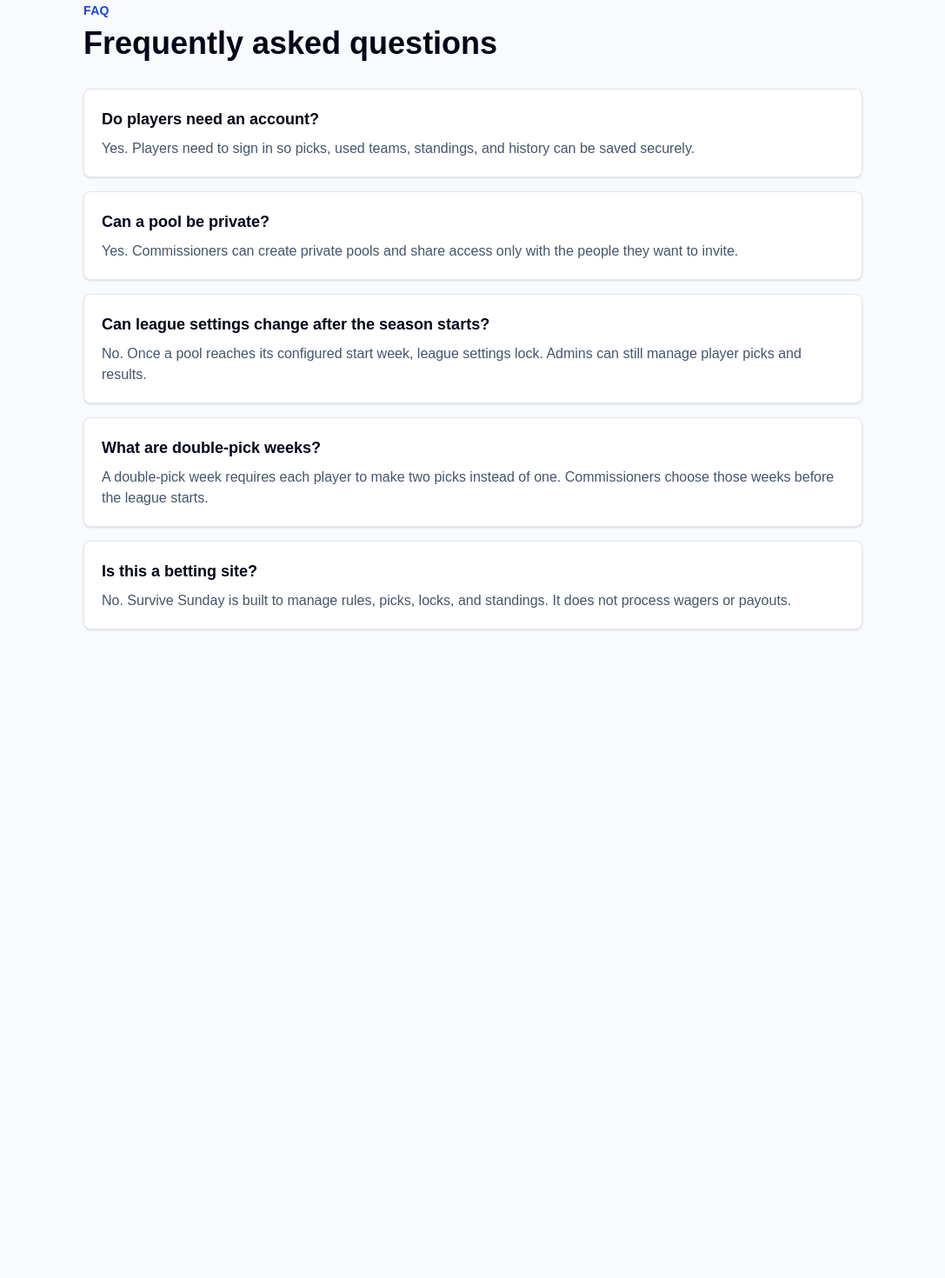
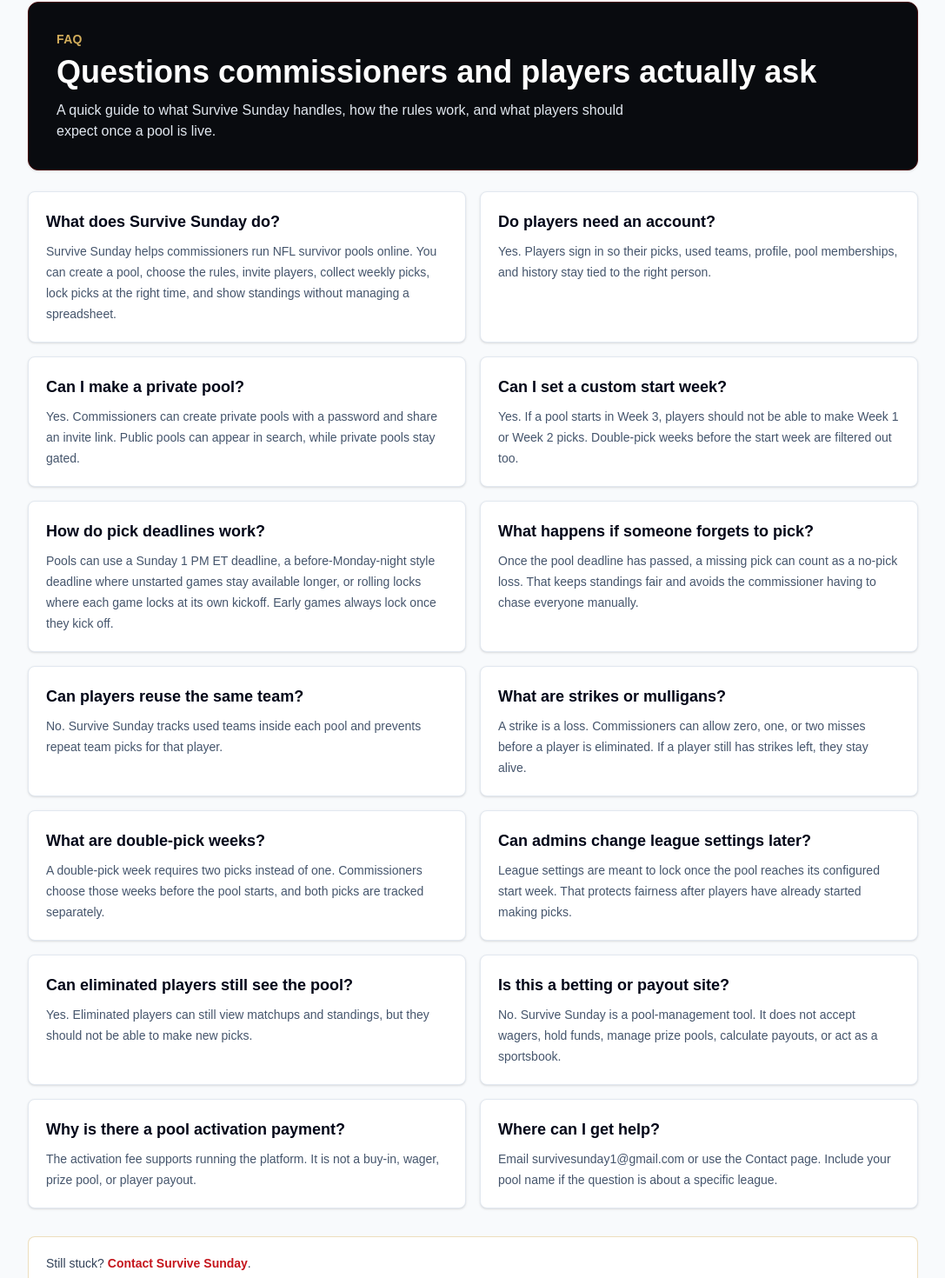
Before and after one commit to kboudrow/Boudrow-Survivor-Pool, a Next.js app: page /faq in a window 1280 px wide. Shown: the part 111-1581 px from the top of the page at 87% size, without its empty margins (96-1183 px from the left). Before the commit the page ends 875 px from the top, so only its background shows below. Built offline with nearby package versions, Linux system fonts and the light colour scheme; no server answers.

Commit message:
Polish launch pages and mobile spacing

```diff
--- a/app/blog/page.tsx
+++ b/app/blog/page.tsx
@@ -18,7 +18,7 @@
     <main className="min-h-[70vh] bg-slate-50 px-4 py-10">
       <div className="mx-auto max-w-5xl">
         <div className="mb-8">
-          <p className="text-sm font-semibold uppercase tracking-wide text-blue-700">Survive Sunday Blog</p>
+          <p className="text-sm font-semibold uppercase tracking-wide text-[#c5161d]">Survive Sunday Blog</p>
           <h1 className="mt-2 text-4xl font-extrabold tracking-normal text-slate-950">Strategy, rules, and commissioner help</h1>
           <p className="mt-3 max-w-2xl text-slate-600">
             Practical articles for players trying to survive longer and commissioners trying to run cleaner NFL survivor pools.
@@ -39,12 +39,12 @@
                 {post.pinned ? 'Pinned / ' : ''}{post.category} / {post.publishedAt} / {post.readTime}
               </div>
               <h2 className="text-xl font-bold text-slate-950">
-                <Link href={`/blog/${post.slug}`} className="hover:text-blue-700">
+                <Link href={`/blog/${post.slug}`} className="hover:text-[#c5161d]">
                   {post.title}
                 </Link>
               </h2>
               <p className="mt-2 text-sm text-slate-600">{post.description}</p>
-              <Link href={`/blog/${post.slug}`} className="mt-4 inline-flex text-sm font-semibold text-blue-700 hover:text-blue-900">
+              <Link href={`/blog/${post.slug}`} className="mt-4 inline-flex text-sm font-semibold text-[#c5161d] hover:text-[#a91218]">
                 Read article
               </Link>
             </article>
--- /dev/null
+++ b/app/contact/page.tsx
@@ -0,0 +1,69 @@
+import Link from 'next/link'
+import type { Metadata } from 'next'
+
+export const metadata: Metadata = {
+  title: 'Contact | Survive Sunday',
+  description: 'Contact Survive Sunday for support, account questions, pool setup help, payments, privacy, and advertising questions.',
+  alternates: {
+    canonical: '/contact',
+  },
+}
+
+export default function ContactPage() {
+  return (
+    <main className="min-h-[70vh] bg-slate-50 px-4 py-10 sm:px-6">
+      <section className="mx-auto max-w-4xl overflow-hidden rounded-xl border border-slate-200 bg-white shadow-sm">
+        <div className="border-b border-red-950 bg-[#090b0f] px-5 py-8 text-white sm:px-8">
+          <p className="text-sm font-bold uppercase tracking-wide text-[#d2ad5b]">Contact</p>
+          <h1 className="mt-2 text-3xl font-extrabold tracking-normal sm:text-4xl">Need help with Survive Sunday?</h1>
+          <p className="mt-3 max-w-2xl text-sm leading-6 text-slate-200 sm:text-base">
+            Send questions about pool setup, accounts, payments, privacy, or site feedback. We are building this to make survivor pools easier to run, so real-world notes are welcome.
+          </p>
+        </div>
+
+        <div className="grid gap-0 md:grid-cols-[1fr_0.85fr]">
+          <div className="p-5 sm:p-8">
+            <h2 className="text-xl font-bold text-slate-950">Email support</h2>
+            <p className="mt-2 text-slate-600">
+              The best way to reach us is by email:
+            </p>
+            <a href="mailto:survivesunday1@gmail.com" className="mt-4 inline-flex rounded-md bg-[#c5161d] px-4 py-2 font-semibold text-white hover:bg-[#a91218]">
+              survivesunday1@gmail.com
+            </a>
+
+            <div className="mt-8 grid gap-3 sm:grid-cols-2">
+              <Info title="Pool help" text="Questions about creating pools, invites, deadlines, picks, or admin tools." />
+              <Info title="Account help" text="Sign-in, profile, privacy, or data questions." />
+              <Info title="Payment help" text="Pool activation, Stripe checkout, duplicate payments, or billing issues." />
+              <Info title="Site feedback" text="Bug reports, confusing screens, or ideas that would make the app easier." />
+            </div>
+          </div>
+
+          <aside className="border-t border-slate-200 bg-slate-50 p-5 sm:p-8 md:border-l md:border-t-0">
+            <h2 className="text-lg font-bold text-slate-950">Before you write</h2>
+            <ul className="mt-3 space-y-3 text-sm leading-6 text-slate-600">
+              <li>Include the pool name if the question is about a specific league.</li>
+              <li>Use the email address tied to your account when possible.</li>
+              <li>Do not send passwords, payment card numbers, or private access codes.</li>
+            </ul>
+            <div className="mt-6 rounded-lg border border-[#d2ad5b]/40 bg-white p-4 text-sm text-slate-700">
+              Survive Sunday is a pool-management tool, not a sportsbook or payout service.
+            </div>
+            <Link href="/faq" className="mt-5 inline-flex text-sm font-semibold text-[#c5161d] hover:text-[#a91218]">
+              Read the FAQ
+            </Link>
+          </aside>
+        </div>
+      </section>
+    </main>
+  )
+}
+
+function Info({ title, text }: { title: string; text: string }) {
+  return (
+    <div className="rounded-lg border border-slate-200 bg-white p-4">
+      <h3 className="font-semibold text-slate-950">{title}</h3>
+      <p className="mt-1 text-sm leading-6 text-slate-600">{text}</p>
+    </div>
+  )
+}
--- a/app/faq/page.tsx
+++ b/app/faq/page.tsx
@@ -1,46 +1,110 @@
+import Link from 'next/link'
 import type { Metadata } from 'next'
 
 export const metadata: Metadata = {
   title: 'FAQ | Survive Sunday',
-  description: 'Answers to common NFL survivor pool questions for commissioners and players.',
+  description: 'Answers about Survive Sunday pool setup, pick deadlines, strikes, double-pick weeks, private pools, admin tools, payments, and AdSense-safe use.',
+  alternates: {
+    canonical: '/faq',
+  },
 }
 
 const faqs = [
   {
-    question: 'Do players need an account?',
-    answer: 'Yes. Players need to sign in so picks, used teams, standings, and history can be saved securely.',
+    question: 'What does Survive Sunday do?',
+    answer:
+      'Survive Sunday helps commissioners run NFL survivor pools online. You can create a pool, choose the rules, invite players, collect weekly picks, lock picks at the right time, and show standings without managing a spreadsheet.',
   },
   {
-    question: 'Can a pool be private?',
-    answer: 'Yes. Commissioners can create private pools and share access only with the people they want to invite.',
+    question: 'Do players need an account?',
+    answer:
+      'Yes. Players sign in so their picks, used teams, profile, pool memberships, and history stay tied to the right person.',
   },
   {
-    question: 'Can league settings change after the season starts?',
-    answer: 'No. Once a pool reaches its configured start week, league settings lock. Admins can still manage player picks and results.',
+    question: 'Can I make a private pool?',
+    answer:
+      'Yes. Commissioners can create private pools with a password and share an invite link. Public pools can appear in search, while private pools stay gated.',
+  },
+  {
+    question: 'Can I set a custom start week?',
+    answer:
+      'Yes. If a pool starts in Week 3, players should not be able to make Week 1 or Week 2 picks. Double-pick weeks before the start week are filtered out too.',
+  },
+  {
+    question: 'How do pick deadlines work?',
+    answer:
+      'Pools can use a Sunday 1 PM ET deadline, a before-Monday-night style deadline where unstarted games stay available longer, or rolling locks where each game locks at its own kickoff. Early games always lock once they kick off.',
+  },
+  {
+    question: 'What happens if someone forgets to pick?',
+    answer:
+      'Once the pool deadline has passed, a missing pick can count as a no-pick loss. That keeps standings fair and avoids the commissioner having to chase everyone manually.',
+  },
+  {
+    question: 'Can players reuse the same team?',
+    answer:
+      'No. Survive Sunday tracks used teams inside each pool and prevents repeat team picks for that player.',
+  },
+  {
+    question: 'What are strikes or mulligans?',
+    answer:
+      'A strike is a loss. Commissioners can allow zero, one, or two misses before a player is eliminated. If a player still has strikes left, they stay alive.',
   },
   {
     question: 'What are double-pick weeks?',
-    answer: 'A double-pick week requires each player to make two picks instead of one. Commissioners choose those weeks before the league starts.',
+    answer:
+      'A double-pick week requires two picks instead of one. Commissioners choose those weeks before the pool starts, and both picks are tracked separately.',
   },
   {
-    question: 'Is this a betting site?',
-    answer: 'No. Survive Sunday is built to manage rules, picks, locks, and standings. It does not process wagers or payouts.',
+    question: 'Can admins change league settings later?',
+    answer:
+      'League settings are meant to lock once the pool reaches its configured start week. That protects fairness after players have already started making picks.',
+  },
+  {
+    question: 'Can eliminated players still see the pool?',
+    answer:
+      'Yes. Eliminated players can still view matchups and standings, but they should not be able to make new picks.',
+  },
+  {
+    question: 'Is this a betting or payout site?',
+    answer:
+      'No. Survive Sunday is a pool-management tool. It does not accept wagers, hold funds, manage prize pools, calculate payouts, or act as a sportsbook.',
+  },
+  {
+    question: 'Why is there a pool activation payment?',
+    answer:
+      'The activation fee supports running the platform. It is not a buy-in, wager, prize pool, or player payout.',
+  },
+  {
+    question: 'Where can I get help?',
+    answer:
+      'Email survivesunday1@gmail.com or use the Contact page. Include your pool name if the question is about a specific league.',
   },
 ]
 
 export default function FaqPage() {
   return (
-    <main className="min-h-[70vh] bg-slate-50 px-4 py-10">
-      <div className="mx-auto max-w-4xl">
-        <p className="text-sm font-semibold uppercase tracking-wide text-blue-700">FAQ</p>
-        <h1 className="mt-2 text-4xl font-extrabold tracking-normal text-slate-950">Frequently asked questions</h1>
-        <div className="mt-8 grid gap-4">
+    <main className="min-h-[70vh] bg-slate-50 px-4 py-10 sm:px-6">
+      <div className="mx-auto max-w-5xl">
+        <div className="rounded-xl border border-red-950 bg-[#090b0f] p-5 text-white shadow-sm sm:p-8">
+          <p className="text-sm font-bold uppercase tracking-wide text-[#d2ad5b]">FAQ</p>
+          <h1 className="mt-2 text-3xl font-extrabold tracking-normal sm:text-4xl">Questions commissioners and players actually ask</h1>
+          <p className="mt-3 max-w-2xl text-sm leading-6 text-slate-200 sm:text-base">
+            A quick guide to what Survive Sunday handles, how the rules work, and what players should expect once a pool is live.
+          </p>
+        </div>
+
+        <div className="mt-6 grid gap-4 md:grid-cols-2">
           {faqs.map((faq) => (
             <section key={faq.question} className="rounded-lg border border-slate-200 bg-white p-5 shadow-sm">
               <h2 className="text-lg font-bold text-slate-950">{faq.question}</h2>
-              <p className="mt-2 text-slate-600">{faq.answer}</p>
+              <p className="mt-2 text-sm leading-6 text-slate-600">{faq.answer}</p>
             </section>
           ))}
+        </div>
+
+        <div className="mt-8 rounded-lg border border-[#d2ad5b]/40 bg-white p-5 text-sm text-slate-700">
+          Still stuck? <Link href="/contact" className="font-semibold text-[#c5161d] hover:text-[#a91218]">Contact Survive Sunday</Link>.
         </div>
       </div>
     </main>
--- a/app/how-it-works/page.tsx
+++ b/app/how-it-works/page.tsx
@@ -29,7 +29,7 @@
   return (
     <main className="min-h-[70vh] bg-slate-50 px-4 py-10">
       <div className="mx-auto max-w-4xl">
-        <p className="text-sm font-semibold uppercase tracking-wide text-blue-700">How it works</p>
+        <p className="text-sm font-semibold uppercase tracking-wide text-[#c5161d]">How it works</p>
         <h1 className="mt-2 text-4xl font-extrabold tracking-normal text-slate-950">Run an NFL survivor pool without spreadsheets</h1>
         <p className="mt-3 max-w-2xl text-slate-600">
           Survive Sunday keeps the core flow simple: create a league, invite players, make picks, lock them, and track standings.
@@ -38,7 +38,7 @@
         <div className="mt-8 grid gap-4">
           {steps.map((step, index) => (
             <section key={step.title} className="rounded-lg border border-slate-200 bg-white p-5 shadow-sm">
-              <div className="text-sm font-bold text-blue-700">Step {index + 1}</div>
+              <div className="text-sm font-bold text-[#c5161d]">Step {index + 1}</div>
               <h2 className="mt-1 text-xl font-bold text-slate-950">{step.title}</h2>
               <p className="mt-2 text-slate-600">{step.text}</p>
             </section>
@@ -46,7 +46,7 @@
         </div>
 
         <div className="mt-8 flex flex-wrap gap-3">
-          <Link href="/pools/new" className="rounded-md bg-blue-600 px-4 py-2 font-semibold text-white hover:bg-blue-700">
+          <Link href="/pools/new" className="rounded-md bg-[#c5161d] px-4 py-2 font-semibold text-white hover:bg-[#a91218]">
             Create a Pool
           </Link>
           <Link href="/join/search" className="rounded-md border border-slate-200 bg-white px-4 py-2 font-semibold text-slate-800 hover:bg-slate-50">
--- a/app/robots.ts
+++ b/app/robots.ts
@@ -1,6 +1,6 @@
 import type { MetadataRoute } from 'next'
 
-const siteUrl = (process.env.NEXT_PUBLIC_SITE_URL || 'https://survivorpool.app').replace(/\/$/, '')
+const siteUrl = (process.env.NEXT_PUBLIC_SITE_URL || 'https://www.survivesunday.com').replace(/\/$/, '')
 
 export default function robots(): MetadataRoute.Robots {
   return {
--- a/app/sitemap.ts
+++ b/app/sitemap.ts
@@ -1,10 +1,10 @@
 import type { MetadataRoute } from 'next'
 import { blogPosts } from '@/lib/blogPosts'
 
-const siteUrl = (process.env.NEXT_PUBLIC_SITE_URL || 'https://survivorpool.app').replace(/\/$/, '')
+const siteUrl = (process.env.NEXT_PUBLIC_SITE_URL || 'https://www.survivesunday.com').replace(/\/$/, '')
 
 export default function sitemap(): MetadataRoute.Sitemap {
-  const staticRoutes = ['', '/how-it-works', '/faq', '/blog', '/privacy', '/terms', '/cookies'].map((path) => ({
+  const staticRoutes = ['', '/how-it-works', '/faq', '/blog', '/contact', '/privacy', '/terms', '/cookies'].map((path) => ({
     url: `${siteUrl}${path}`,
     lastModified: new Date('2026-06-11'),
   }))
```
Also changed, not shown: app/blog/[slug]/page.tsx (+4 -4 lines), app/join/search/page.tsx (+13 -10 lines), app/page.tsx (+19 -18 lines), app/pools/new/page.tsx (+41 -8 lines), app/pools/page.tsx (+13 -10 lines).
